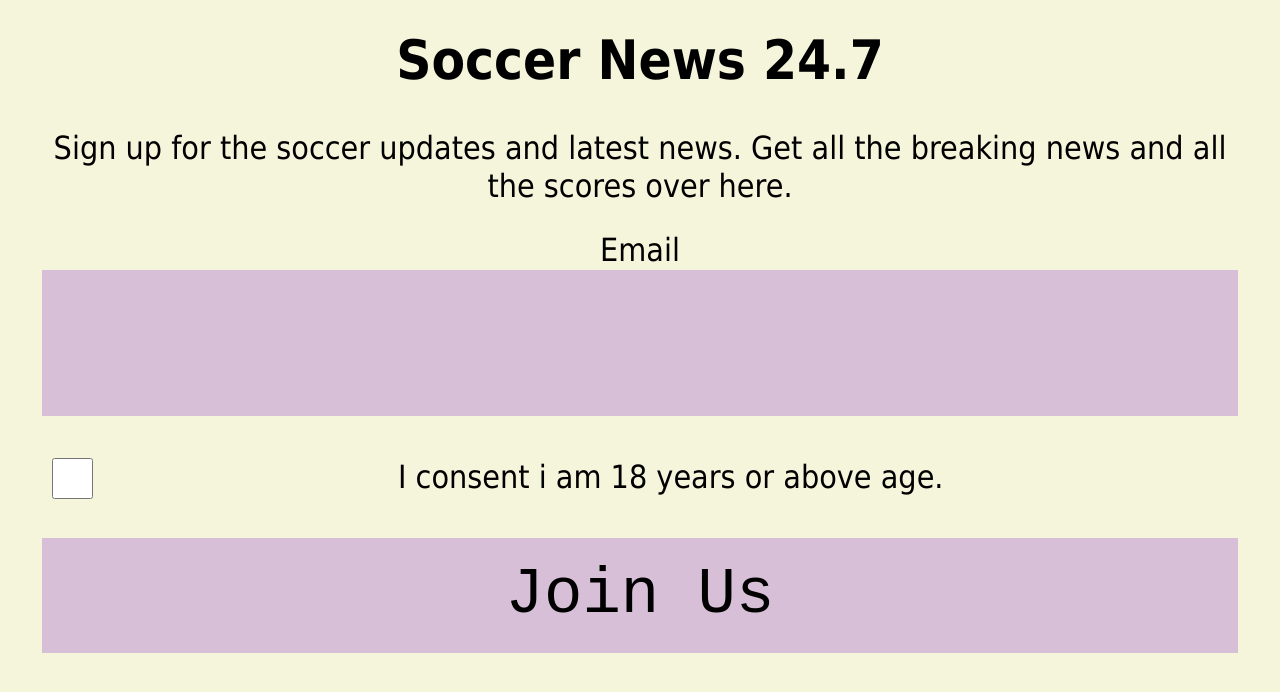
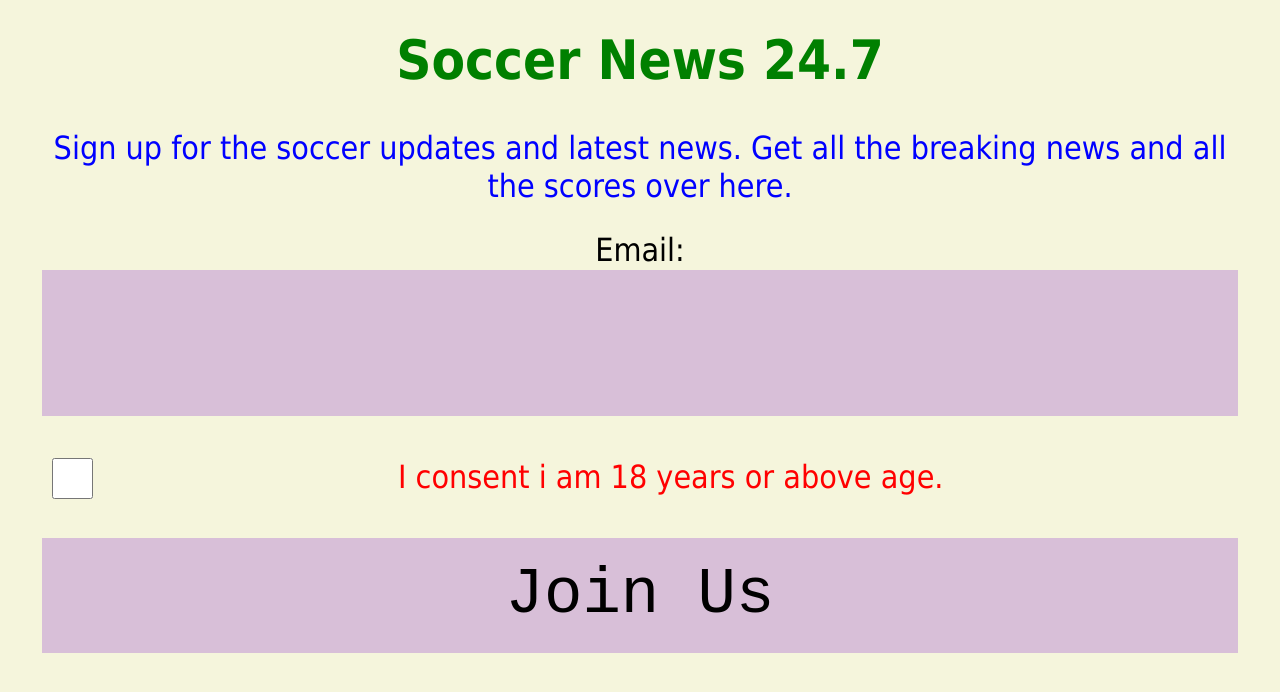
Before and after one commit to dpatel1996/lab--4, a plain HTML site: page index.html in a window 1280 px wide. Drawn offline with nearby package versions, Linux system fonts and the light colour scheme.

Commit message:
Adding colors to css
Styling p and label with different colors

```diff
--- a/css/screen.css
+++ b/css/screen.css
@@ -216,10 +216,12 @@ body{
    font-size: 1.7em;
    padding-bottom: 0.9em;
    font-weight: 650;
+   color: green;
  }
 
  p{
    padding-bottom: 0.8em;
+   color: blue;
  }
 
  input{
@@ -265,4 +267,5 @@ form li{
 #age-verification + label{
   display: block;
   padding-left: 25px;
+  color: red;
 }
--- a/index.html
+++ b/index.html
@@ -17,7 +17,7 @@
 
       <ol>
         <li id="input-email">
-          <label for="email"> Email </label>
+          <label for="email"> Email: </label>
           <input type="email" name="email" id="email" pattern="^.+@$" />
         </li>
 
```
